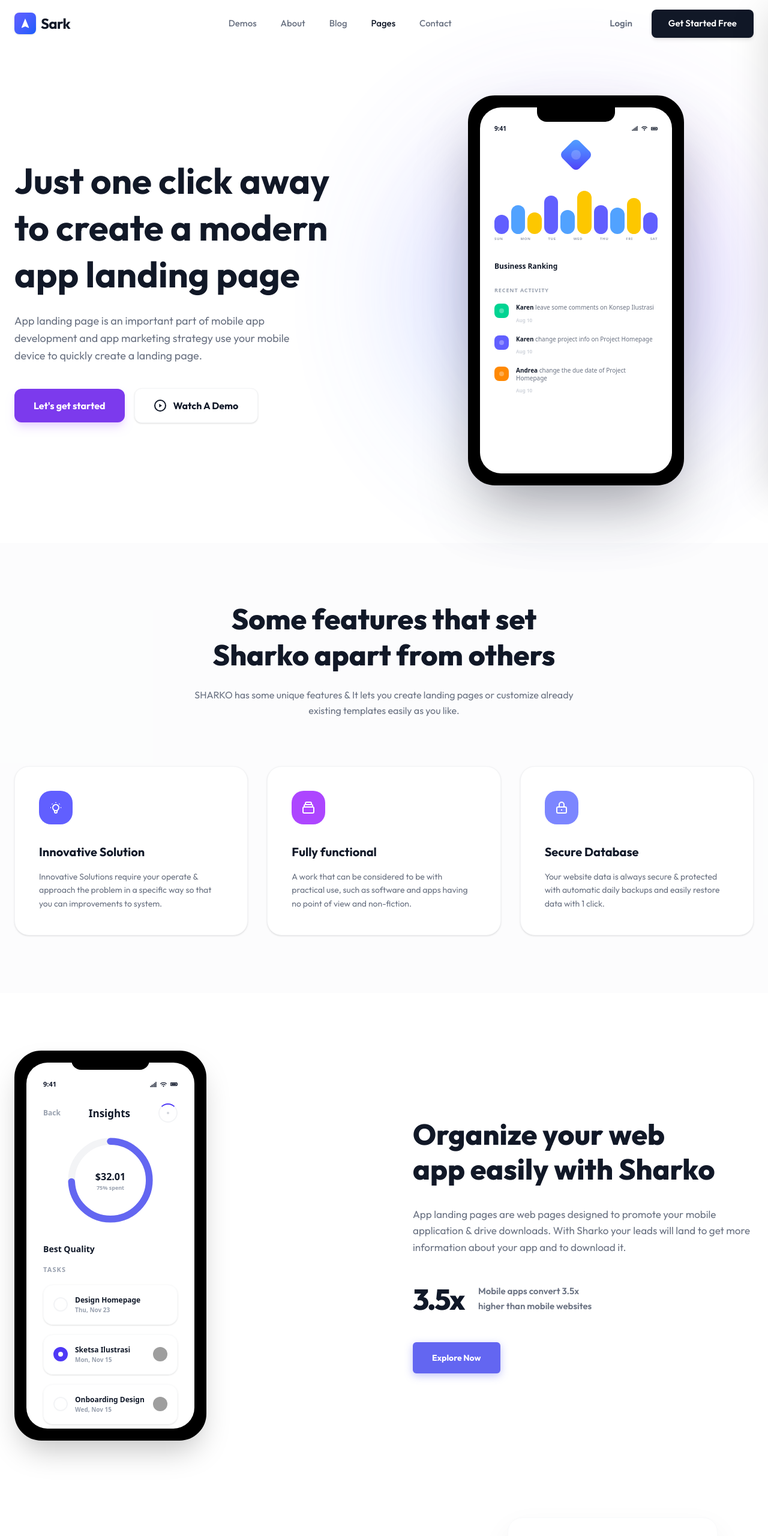
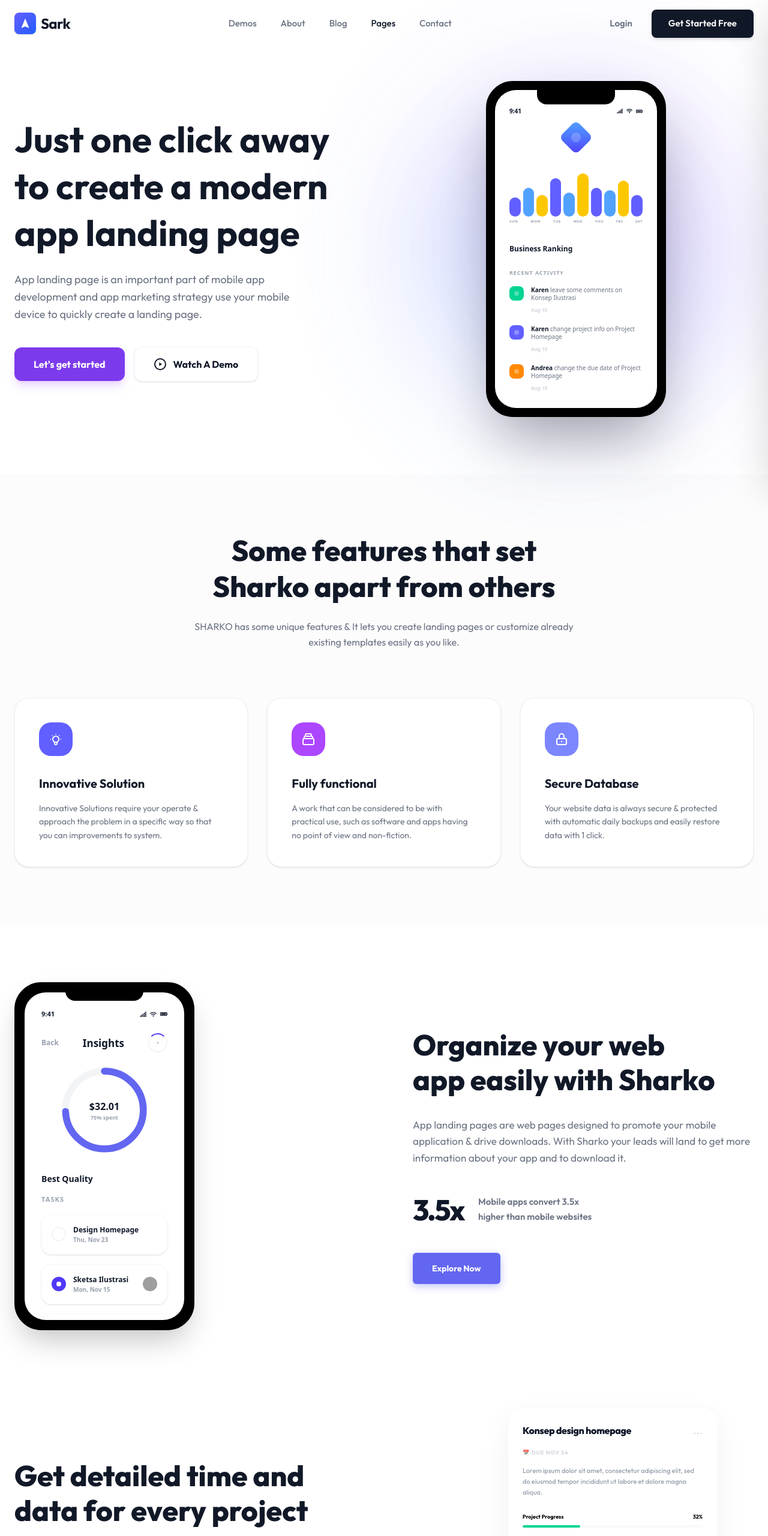
Before and after one commit to jagathkrishna123/Sark-App-LandingPage, a React (Vite) app: page / in a window 1280 px wide. Shown: the top 2560 px of the page at 60% size. Built offline with nearby package versions, Linux system fonts and the light colour scheme; grey boxes are pictures that could not be loaded.

Commit message:
19th feb commit

```diff
--- a/src/component/Features.jsx
+++ b/src/component/Features.jsx
@@ -54,9 +54,9 @@
 font-extrabold text-[#111827]
 leading-snug sm:leading-tight
 mb-4 sm:mb-6">
-    Some features that set <br className="hidden sm:block" />
-    Sharko apart from others
-</h2>
+                        Some features that set <br className="hidden sm:block" />
+                        Sharko apart from others
+                    </h2>
                     <p className="text-gray-500 leading-relaxed">
                         SHARKO has some unique features & It lets you create landing pages or customize already existing templates easily as you like.
                     </p>
--- a/src/component/Hero.jsx
+++ b/src/component/Hero.jsx
@@ -119,7 +119,7 @@
 
 const Hero = () => {
     return (
-        <section className="relative pt-16 sm:pt-20 pb-16 sm:pb-24">
+        <section className="relative pt-16 sm:pt-14 pb-12 sm:pb-24">
             {/* Background Gradient Glow */}
             <div className="absolute top-1/2 left-[70%] -translate-x-1/2 -translate-y-1/2 w-[300px] sm:w-[450px] lg:w-[600px] h-[300px] sm:h-[450px] lg:h-[600px] bg-gradient-to-r from-blue-100 via-indigo-50 to-purple-50 rounded-full blur-[80px] sm:blur-[90px] lg:blur-[100px] opacity-60 -z-10"></div>
 
@@ -155,13 +155,13 @@
 
 
                     {/* iPhone Body */}
-                    <div className="relative z-10 mx-auto w-[240px] sm:w-[280px] lg:w-[360px] h-[480px] sm:h-[560px] lg:h-[650px] bg-black rounded-[45px] p-2 sm:p-3 shadow-[0_50px_100px_-20px_rgba(0,0,0,0.35)] border-[6px] sm:border-[7px] lg:border-[8px] border-black">
+<div className="relative z-10 mx-auto w-[200px] sm:w-[240px] lg:w-[300px] h-[400px] sm:h-[480px] lg:h-[560px] bg-black rounded-[45px] p-1.5 sm:p-2 shadow-[0_50px_100px_-20px_rgba(0,0,0,0.35)] border-[5px] sm:border-[6px] lg:border-[7px] border-black">
 
                         {/* Screen */}
                         <div className="w-full h-full bg-white rounded-[35px] overflow-hidden relative font-sans">
 
                             {/* Notch */}
-                            <div className="absolute top-0 left-1/2 -translate-x-1/2 w-[110px] sm:w-[130px] h-[24px] bg-black rounded-b-2xl z-20"></div>
+                            <div className="absolute top-0 left-1/2 -translate-x-1/2 w-[90px] sm:w-[130px] sm:h-[24px] h-[15px] bg-black rounded-b-2xl z-20"></div>
 
                             {/* Status Bar */}
                             <div className="pt-6 sm:pt-7 px-4 sm:px-6 flex justify-between items-center text-[9px] sm:text-[10px] font-semibold">
--- a/src/component/Organize.jsx
+++ b/src/component/Organize.jsx
@@ -26,7 +26,13 @@
                         {/* Purple Glow */}
                         <div className="absolute top-1/2 left-1/2 -translate-x-1/2 -translate-y-1/2 w-[350px] sm:w-[450px] h-[350px] sm:h-[550px] bg-purple-200/40 rounded-full blur-[100px] -z-10"></div>
 
-                        <div className="w-[280px] sm:w-[320px] h-[580px] sm:h-[650px] bg-black rounded-[45px] p-2.5 sm:p-3 shadow-2xl border-[6px] sm:border-[8px] border-black relative">
+<div className="w-[220px] sm:w-[260px] lg:w-[300px]
+h-[460px] sm:h-[520px] lg:h-[580px]
+bg-black rounded-[45px]
+p-2 sm:p-2.5
+shadow-2xl
+border-[5px] sm:border-[6px] lg:border-[7px]
+border-black relative">
                             {/* Notch */}
                             <div className="absolute top-0 left-1/2 -translate-x-1/2 w-[110px] sm:w-[130px] h-[24px] bg-black rounded-b-2xl z-20"></div>
 
@@ -120,7 +126,7 @@
                 {/* Bottom Section: Text + Widget Stack */}
                 <div className="flex flex-col-reverse lg:flex-row items-center gap-24 lg:gap-24 relative">
                     {/* Left: Text Content */}
-                    <div className="flex-1 max-w-xl text-center lg:text-left z-10 relative mt-12 sm:mt-0">
+                    <div className="flex-1 max-w-xl text-center lg:text-left z-10 relative mt-20 sm:mt-0">
                         <h2 className="text-3xl sm:text-4xl lg:text-5xl font-extrabold text-[#111827] mb-6 sm:mb-8 leading-[1.2]">
                             Get detailed time and <br className="hidden sm:block" /> data for every project
                         </h2>
--- a/src/component/Plans.jsx
+++ b/src/component/Plans.jsx
@@ -95,7 +95,7 @@
         <section className="py-24 bg-white relative overflow-hidden">
             <div className="max-w-7xl mx-auto px-6">
                 <div className="text-center max-w-2xl mx-auto mb-20">
-                    <h2 className="text-3xl md:text-4xl font-extrabold text-[#111827] mb-6 outfit-font tracking-tight">
+                    <h2 className="text-3xl md:text-5xl font-extrabold text-[#111827] mb-6 outfit-font tracking-tight">
                         We offer great price <br /> plans for the application
                     </h2>
                     <p className="text-gray-400 text-sm leading-relaxed font-medium">
@@ -107,10 +107,11 @@
                 {/* Grid on Desktop, Horizontal Scroll on Mobile */}
                 <div
                     ref={scrollContainerRef}
-                    className="flex overflow-x-auto snap-x snap-mandatory gap-2 pb-12 sm:pb-0 sm:grid sm:grid-cols-2 lg:grid-cols-4 scrollbar-hide no-scrollbar"
+                    className="flex overflow-x-auto snap-x snap-mandatory scroll-smooth scroll-px-4 gap-2 pb-12 sm:pb-0 sm:grid sm:grid-cols-2 lg:grid-cols-4 no-scrollbar"
                     style={{
                         msOverflowStyle: 'none',
                         scrollbarWidth: 'none',
+                        WebkitOverflowScrolling: 'touch'
                     }}
                 >
                     {pricingPlans.map((plan, index) => (
@@ -122,7 +123,14 @@
                                 ref={(el) => (cardRefs.current[index] = el)}
                                 {...plan}
                                 isSelected={selectedIndex === index}
-                                onSelect={() => setSelectedIndex(index)}
+                                onSelect={() => {
+                                    setSelectedIndex(index);
+                                    cardRefs.current[index]?.scrollIntoView({
+                                        behavior: "smooth",
+                                        inline: "center",
+                                        block: "nearest"
+                                    });
+                                }}
                             />
                         </div>
                     ))}
--- a/src/component/Reviews.jsx
+++ b/src/component/Reviews.jsx
@@ -59,7 +59,7 @@
         <section className="py-24 bg-white relative">
             <div className="max-w-7xl mx-auto px-6">
                 <div className="text-center max-w-2xl mx-auto mb-20">
-                    <h2 className="text-3xl md:text-4xl font-extrabold text-[#111827] mb-6 outfit-font tracking-tight leading-tight">
+                    <h2 className="text-3xl md:text-5xl font-extrabold text-[#111827] mb-6 outfit-font tracking-tight leading-tight">
                         What our satisfied <br /> clients say about Sharko
                     </h2>
                     <p className="text-gray-400 text-[15px] leading-relaxed font-medium">
```
